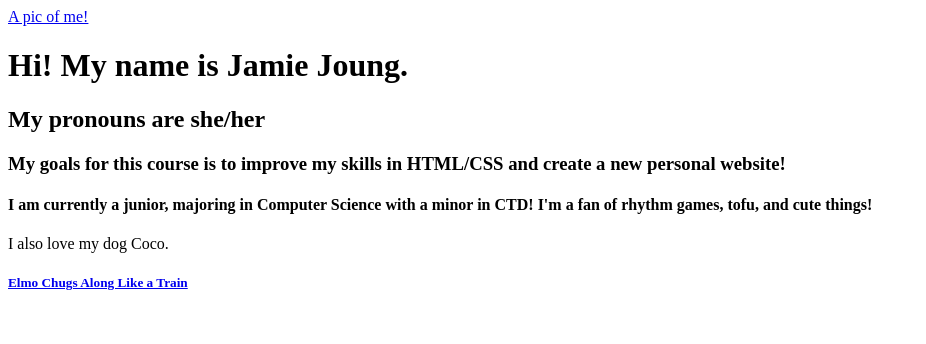
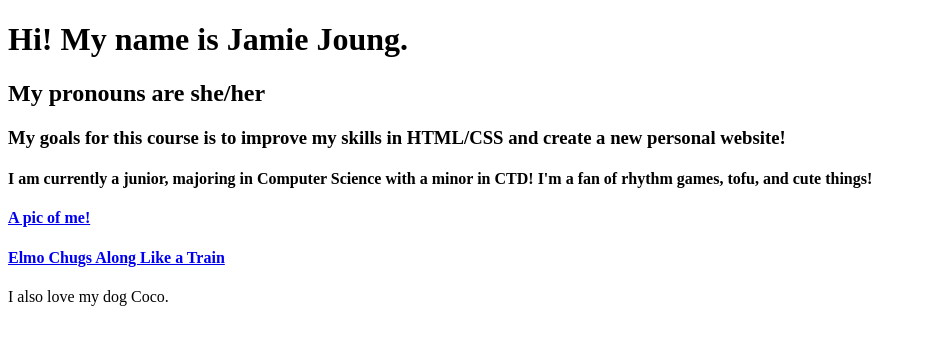
Before and after one commit to jamjoung/jamjoung.github.io, a plain HTML site: page index.html in a window 1280 px wide. Shown: the whole page, without its empty margins (0-926 px from the left). Drawn offline with Linux system fonts and the light colour scheme.

Commit message:
Assignment 2 (fixed)
Fixed text hierarchy and html

```diff
--- a/index.html
+++ b/index.html
@@ -1,16 +1,24 @@
 
  <!DOCTYPE html>
-     <head></head>
+     <head>
+       <meta charset="utf-8">
+       <title>Jamie Joung</title>
+     </head>
      <body>
 
-        <a href="img/profilepic.png">A pic of me!</a>
+
          <h1>Hi! My name is Jamie Joung. </h1>
          <h2>My pronouns are she/her</h2>
          <h3>My goals for this course is to improve my skills in HTML/CSS and create a new personal website!</h3>
          <h4>I am currently a junior, majoring in Computer Science with a minor in CTD! I'm a fan of rhythm games, tofu, and cute things! </h4>
+         <h4><a href="img/profilepic.png">A pic of me!</a></h4>
+         <h4><a href="https://www.youtube.com/watch?v=eXKzyJdghDo&ab_channel=ThatsRandom">Elmo Chugs Along Like a Train</a></h4>
+
+
+
          <p>I also love my dog Coco.</p>
 
 
-         <h5><a href="https://www.youtube.com/watch?v=eXKzyJdghDo&ab_channel=ThatsRandom">Elmo Chugs Along Like a Train</a></h5>
+
      </body>
  </html>
```
